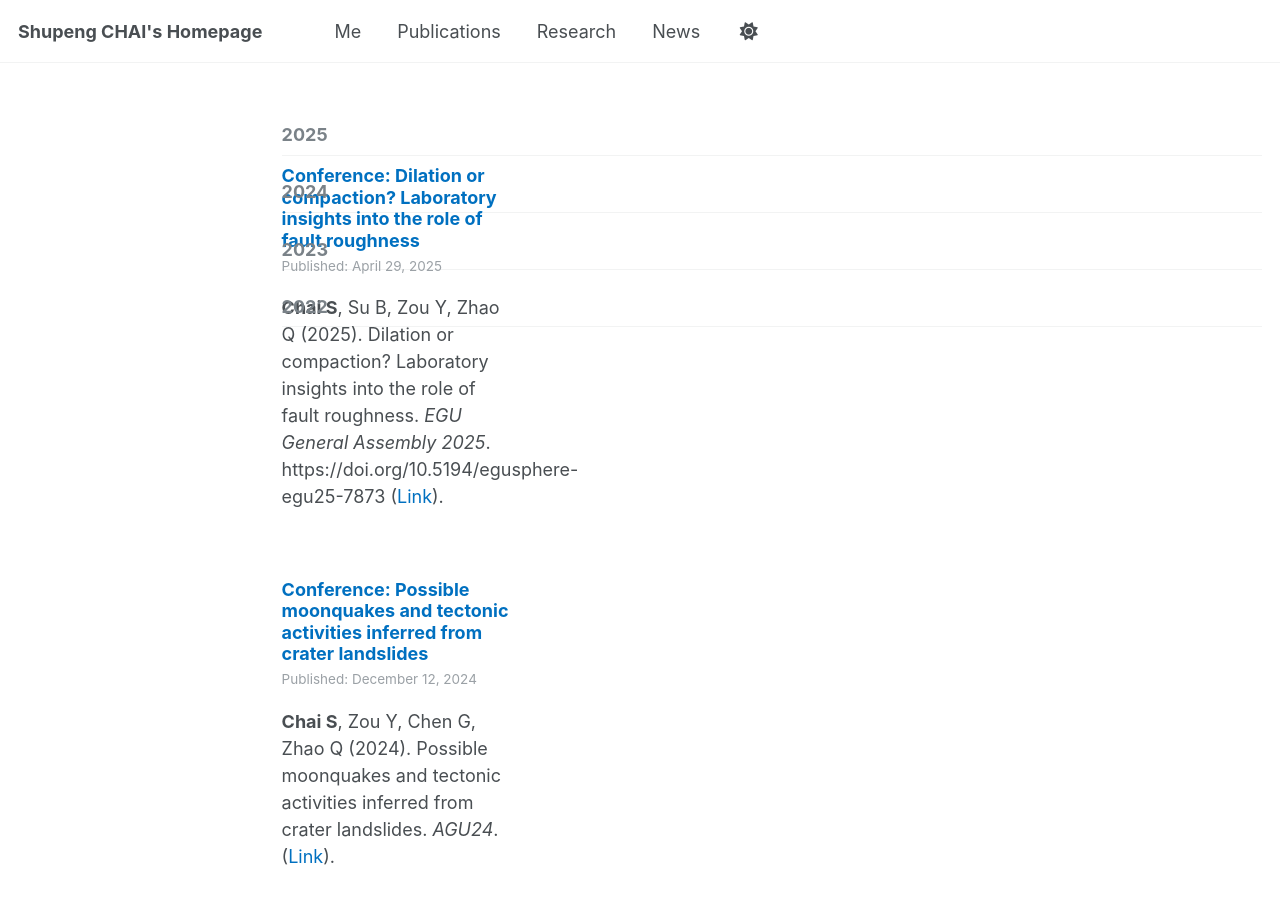
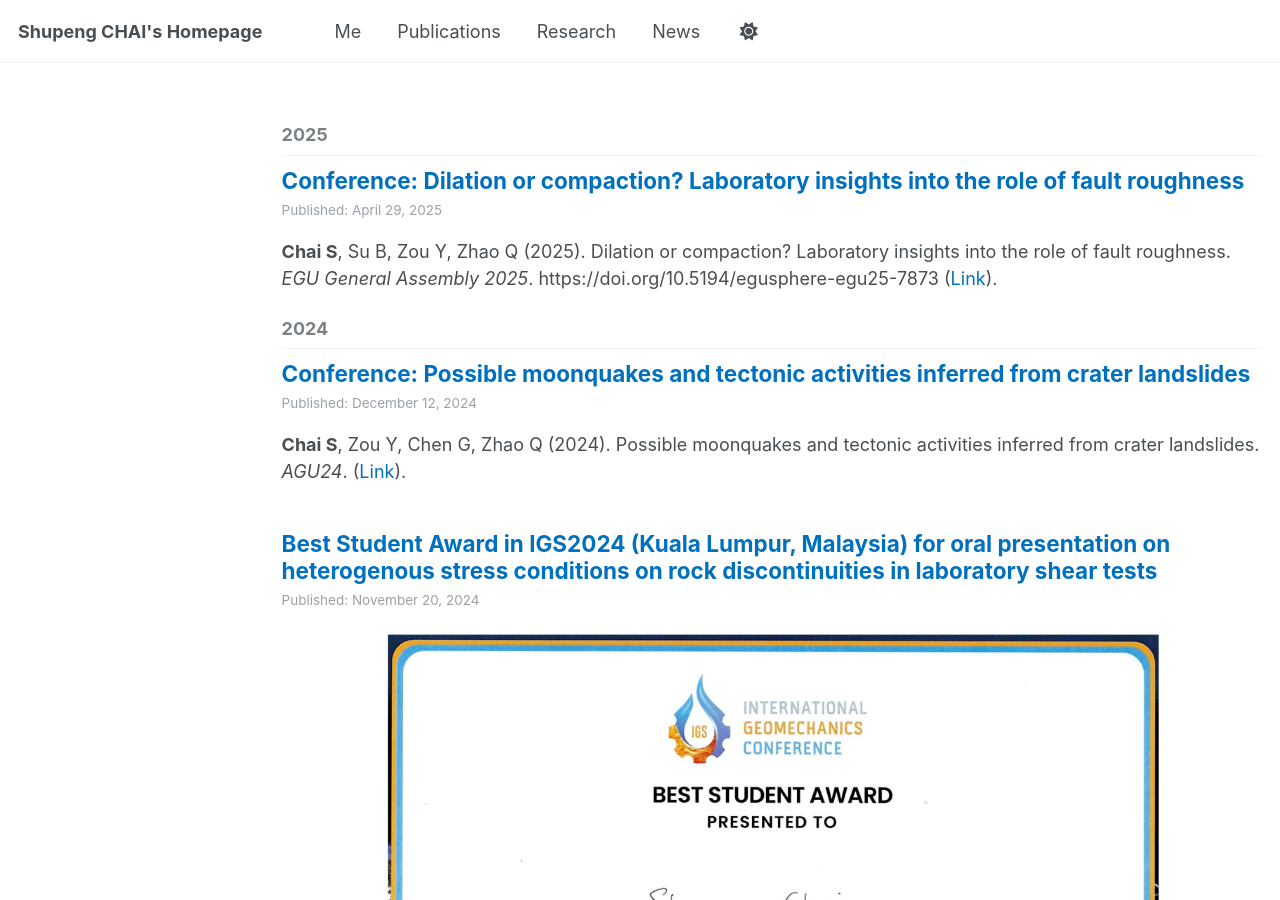
Before and after one commit to spchai/spchai.github.io, a Jekyll site: the page built from _pages/year-archive.html, in a window 1280 px wide and 900 px high. Built offline with Jekyll 4.4.1, drawn with Linux system fonts in a browser that asks for light colours.

Commit message:
Update year-archive.html

```diff
--- a/_pages/year-archive.html
+++ b/_pages/year-archive.html
@@ -15,7 +15,6 @@ redirect_from:
     <h2 id="{{ year | slugify }}" class="archive__subtitle">{{ year }}</h2>
     {% capture written_year %}{{ year }}{% endcapture %}
   {% endif %}
-    <div class="grid__wrapper">
-      {% include archive-single.html type="grid" %}
-    </div>
+
+  {% include archive-single.html %}
 {% endfor %}
```
